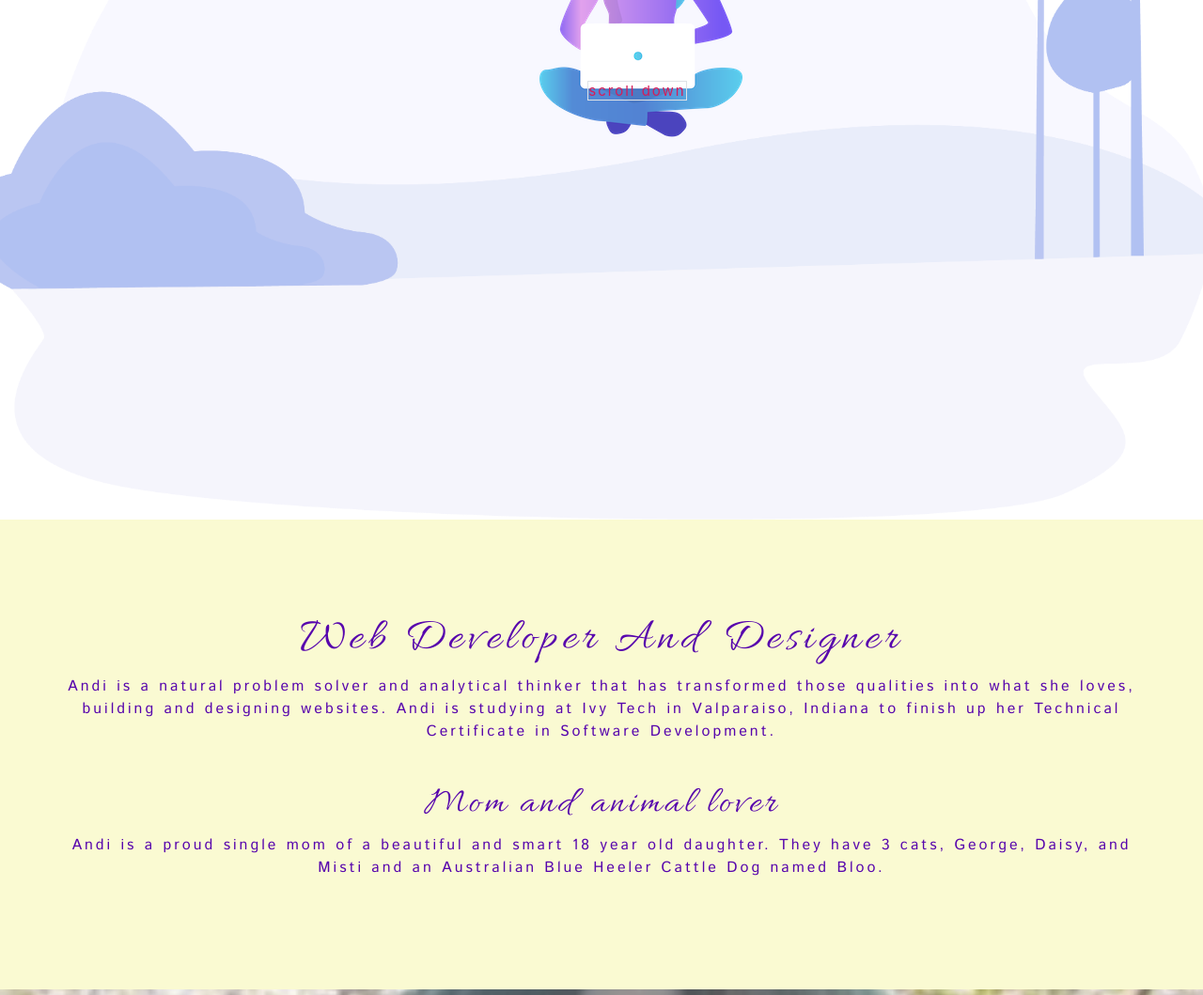
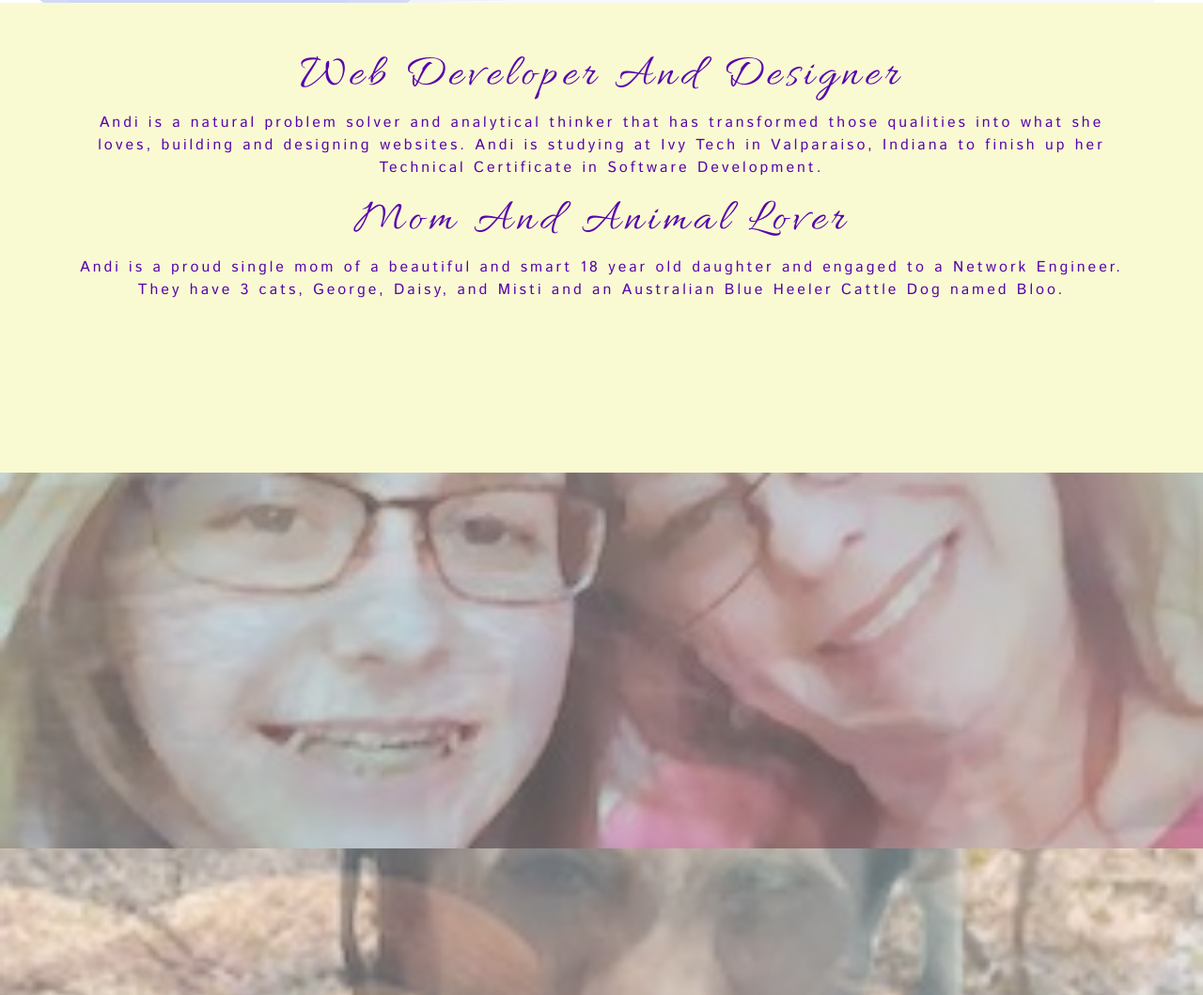
Before and after one commit to almonty67/am_profile, a plain HTML site: page about.html in a window 1280 px wide. Shown: the part 468-1527 px from the top of the page at 94% size. Drawn offline with nearby package versions, Linux system fonts and the light colour scheme.

Commit message:
redid css for about, added img of dog

```diff
--- a/about.html
+++ b/about.html
@@ -45,23 +45,32 @@
 
         <!-- About -->
         <div class="bg-img-1" id="about">
-            <div class="bg-img-4" style="background-color: transparent;"></div>
-            <div class="caption-1 text-center">
-                <span class="border">scroll down</span>
+<!--            <div class="bg-img-4" style="background-color: transparent;">-->
+                <div class="caption">
+                    <span class="border">scroll down</span>
+                </div>
             </div>
-        </div>
 
-       <div style="background-color: #FAFAD2; height:500px; padding:100px 50px; text-align:center;">
+
+       <div style="background-color: #FAFAD2; height:500px; padding:50px 80px; text-align:center;">
             <h3 class="about-page text-center">Web Developer and Designer</h3>
             <p class="about-para text-center">Andi is a natural problem solver and analytical thinker that has transformed those qualities into what she loves, building and designing websites.
              Andi is studying at Ivy Tech in Valparaiso, Indiana to finish up her Technical Certificate in Software Development.</p>
-           <h3 class="about-page-1 text-center">Mom and animal lover</h3>
-           <p class="about-para">Andi is a proud single mom of a beautiful and smart 18 year old daughter.  They have 3 cats, George, Daisy, and Misti and an Australian Blue Heeler Cattle Dog named Bloo.</p>
+           <h3 class="about-page text-center">Mom and animal lover</h3>
+           <p class="about-para">Andi is a proud single mom of a beautiful and smart 18 year old daughter and engaged to a Network Engineer. They have 3 cats, George, Daisy, and Misti and an Australian Blue Heeler Cattle Dog named Bloo.</p>
         </div>
 
         <div class="bg-img-2" style="background-color: #000">
             <div class="bg-img-3"></div>
+            <div class="bg-img-5"></div>
         </div>
+
+        <div class="bg-img-1">
+            <div class="caption">
+                <span class="border">COOL!</span>
+            </div>
+        </div>
+
 
 
 
--- a/css/custom.css
+++ b/css/custom.css
@@ -5,8 +5,11 @@
 /** {*/
 /*    border: 1px solid red;*/
 /*}*/
-body {
+body, html {
     background:  #fff;
+    font-family: 'Istok Web', sans-serif;
+    height:  100%;
+    margin: 0;
 }
 
 /******* NAVIGATION *******/
@@ -102,85 +105,95 @@ svg {
     }
 }
 /***** END JUMBOTRON ANIMATION ******/
-.bg-img-1{
-    background-image:  url("../img/bg13.png");
-    min-height:  500px;
+
+/*******  ABOUT PAGE ********/
+.bg-img-1,
+.bg-img-2,
+.bg-img-3,
+.bg-img-4,
+.bg-img-5 {
+    position: relative;
+    opacity:  0.65;
     background-attachment: fixed;
     background-position: center;
     background-repeat: no-repeat;
     background-size: cover;
 }
 
-.caption-1 {
+.bg-img-1 {
+    background-image: url("../img/bg13.png");
+    min-height: 50%;
+}
 
+.bg-img-2 {
+    background-image: url("../img/bloo-copy-1.jpg");
+    background-position: right;
+    min-height:  400px;
+}
+
+.bg-img-3 {
+    background-image:  url("../img/me-holly-copy-2.jpg");
+    background-position: left;
+    min-height:  400px;
+    opacity: 0.85;
+}
+
+/*.bg-img-4 {*/
+/*    background-image: url("../img/woman-sitting-copy-1.png");*/
+/*    min-height: 400px;*/
+/*}*/
+
+.bg-img-5 {
+    background-image: url("../img/profile-copy-2.jpg");
+    min-height: 400px;
+}
+
+.caption {
     position: absolute;
     left: 0;
-    top: 69%;
+    top: 50%;
     width: 100%;
+    text-align: center;
     color:  #d61c59;
 }
 
-span.border {
-    /*padding:  15px;*/
+caption.span.border {
+    background-color:  #111;
+    padding:  15px;
     font-size: 15px;
     letter-spacing: 2px;
     margin-left:  76px;
 }
 
+h3 {
+    letter-spacing: 5px;
+    text-transform: uppercase;
+    font-size: 20px;
+    color: #111;
+    font-family: 'Allura', cursive;
+}
+
+/* Turn off parallax scrolling for tablets and phones */
+@media only screen and (max-device-width: 1024px) {
+    .bg-img-1, .bg-img-2, .bg-img-3, .bg-img-4, .bg-img-5 {
+        background-attachment: scroll;
+    }
+}
+
 .about-page {
     color: #5705AD;
-    font-family: 'Allura', cursive;
     font-size: 3em;
-    letter-spacing:  5px;
+    letter-spacing: 5px;
     text-transform: capitalize;
 }
 
-.about-para {
+p {
     color: #5705AD;
     font-family: 'Istok Web', sans-serif;
+    font-size:  1em;
     font-weight:  400;
     letter-spacing: 3px;
 }
-
-.about-page-1 {
-    color: #5705AD;
-    font-family: 'Allura', cursive;
-    font-size: 2.5em;
-    letter-spacing: 3px;
-    padding-top: 25px;
-}
-.bg-img-2 {
-    background-image: url("../img/profile-copy-2.jpg");
-    /*background-attachment: fixed;*/
-    background-position: center;
-    background-size: cover;
-    background-repeat: no-repeat;
-    min-height: 400px;
-    position: relative;
-    opacity: 0.85;
-}
-
-.bg-img-3 {
-    background-image:  url("../img/me-holly-copy-2.jpg");
-    background-attachment: fixed;
-    background-repeat: no-repeat;
-    background-position: left;
-
-    min-height:  800px;
-    position: relative;
-    opacity: 0.85;
-}
-
-.bg-img-4 {
-    background-image:  url("../img/woman-sitting-copy-1.png");
-    /*background-attachment: scroll;*/
-    background-repeat: no-repeat;
-    background-position: center;
-    /*margin-top:  65px;*/
-    min-height: 950px;
-    position: relative;
-}
-/*******  ABOUT PAGE ********/
 
 /*******  END ABOUT PAGE ********/
 
```
Also changed, not shown: img/bloo-copy-1.jpg (added).
